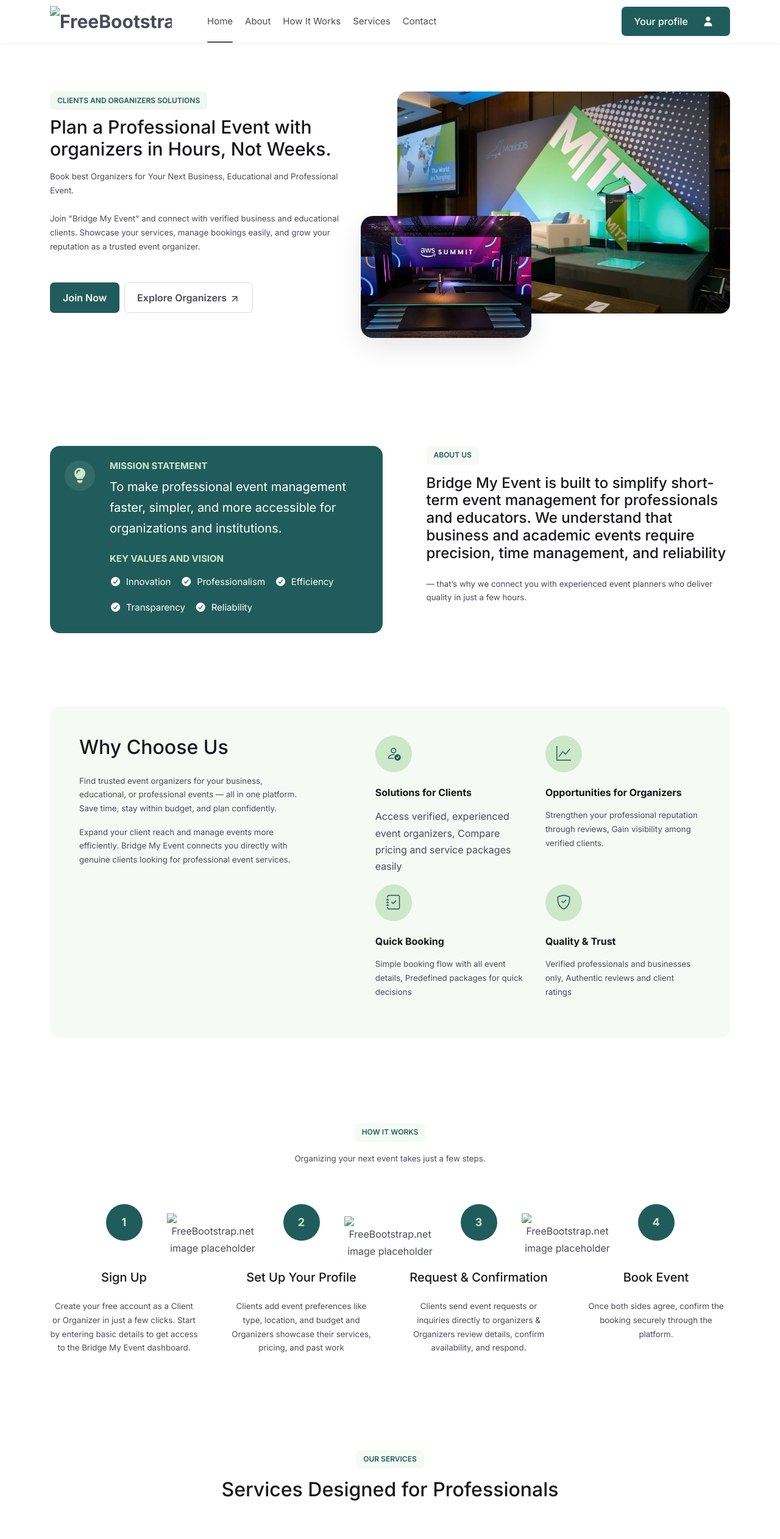
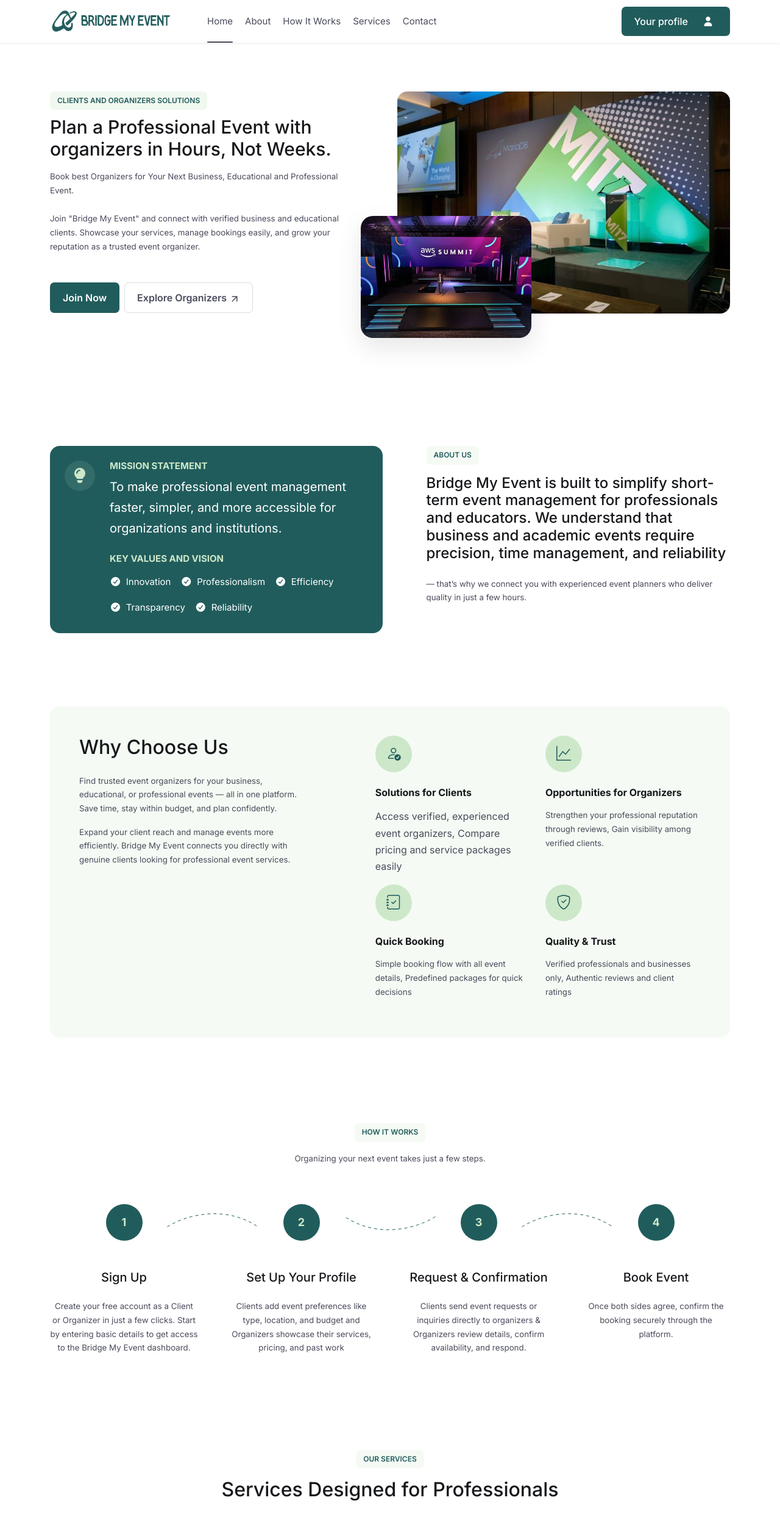
Before and after one commit to meet65/Bridge_My_Event, a plain HTML site: page index.html in a window 1280 px wide. Shown: the top 2523 px of the page at 61% size. Drawn offline with nearby package versions, Linux system fonts and the light colour scheme.

Commit message:
Update index.html

```diff
--- a/index.html
+++ b/index.html
@@ -30,7 +30,7 @@
         <div id="navbar" class="container d-flex align-items-center justify-content-between">
           <!-- Start Logo-->
           <a class="navbar-brand w-auto" href="index.html">
-            <img id="logo" class="logo dark img-fluid" src="./assets/Screenshot 2025-09-30 033046.png" alt="FreeBootstrap.net image placeholder">
+            <img id="logo" class="logo dark img-fluid" src="./Screenshot 2025-09-30 033046.png" alt="FreeBootstrap.net image placeholder">
           </a>
 
           <!-- Start offcanvas-->
@@ -38,7 +38,7 @@
             <div class="offcanvas-header">
               <div class="offcanvas-header-logo">
                 <a class="logo-link" id="fbs__net-navbarsLabel" href="index.html">
-                  <img class="logo dark img-fluid" src="./images/logo-dark.svg" alt="FreeBootstrap.net image placeholder">
+                  <img class="logo dark img-fluid" src="./logo-dark.svg" alt="FreeBootstrap.net image placeholder">
                 </a>
               </div>
               <button class="btn-close btn-close-black" type="button" data-bs-dismiss="offcanvas" aria-label="Close"></button>
@@ -225,7 +225,7 @@
             <div class="row g-md-5">
               <div class="col-md-6 col-lg-3">
                 <div class="step-card text-center h-100 d-flex flex-column justify-content-start position-relative" data-aos="fade-up" data-aos-delay="0">
-                  <div data-aos="fade-right" data-aos-delay="500"><img class="arch-line" src="assets/arch-line.svg" alt="FreeBootstrap.net image placeholder"></div><span class="step-number rounded-circle text-center fw-bold mb-5 mx-auto">1</span>
+                  <div data-aos="fade-right" data-aos-delay="500"><img class="arch-line" src="./arch-line.svg" alt="FreeBootstrap.net image placeholder"></div><span class="step-number rounded-circle text-center fw-bold mb-5 mx-auto">1</span>
                   <div>
                     <h3 class="fs-5 mb-4">Sign Up</h3>
                     <p>Create your free account as a Client or Organizer in just a few clicks. Start by entering basic details to get access to the Bridge My Event dashboard.</p>
@@ -234,14 +234,14 @@
               </div>
               <div class="col-md-6 col-lg-3" data-aos="fade-up" data-aos-delay="600">
                 <div class="step-card reverse text-center h-100 d-flex flex-column justify-content-start position-relative">
-                  <div data-aos="fade-right" data-aos-delay="1100"><img class="arch-line reverse" src="assets/arch-line-reverse (1).svg" alt="FreeBootstrap.net image placeholder"></div><span class="step-number rounded-circle text-center fw-bold mb-5 mx-auto">2</span>
+                  <div data-aos="fade-right" data-aos-delay="1100"><img class="arch-line reverse" src="./arch-line-reverse (1).svg" alt="FreeBootstrap.net image placeholder"></div><span class="step-number rounded-circle text-center fw-bold mb-5 mx-auto">2</span>
                   <h3 class="fs-5 mb-4">Set Up Your Profile</h3>
                   <p>Clients add event preferences like type, location, and budget and Organizers showcase their services, pricing, and past work</p>
                 </div>
               </div>
               <div class="col-md-6 col-lg-3" data-aos="fade-up" data-aos-delay="1200">
                 <div class="step-card text-center h-100 d-flex flex-column justify-content-start position-relative">
-                  <div data-aos="fade-right" data-aos-delay="1700"><img class="arch-line" src="assets/arch-line.svg" alt="FreeBootstrap.net image placeholder"></div><span class="step-number rounded-circle text-center fw-bold mb-5 mx-auto">3</span>
+                  <div data-aos="fade-right" data-aos-delay="1700"><img class="arch-line" src="./arch-line.svg" alt="FreeBootstrap.net image placeholder"></div><span class="step-number rounded-circle text-center fw-bold mb-5 mx-auto">3</span>
                   <h3 class="fs-5 mb-4">Request & Confirmation</h3>
                   <p>Clients send event requests or inquiries directly to organizers & Organizers review details, confirm availability, and respond.</p>
                 </div>
@@ -375,7 +375,7 @@
                 <div class="review carousel-item active" data-bs-interval="10000">
                   <div style="max-width: 18rem;">
                     <div class="person">
-                      <img class="person-img" src="./assets/person-img.jpg" alt="person">
+                      <img class="person-img" src="./person-img.jpg" alt="person">
                       <h2>Jani Meet</h2>
                     </div>
                     <p data-aos="fade-up" data-aos-delay="200">“ This platform has completely transformed the way I manage my business finances. The real-time transaction tracking and seamless payment options have saved me so much time and effort! ”</p>
@@ -385,7 +385,7 @@
                   <div style="max-width: 18rem;">
                     <div class="card-body">
                       <div class="person">
-                        <img class="person-img" src="./assets/person-img.jpg" alt="person">
+                        <img class="person-img" src="./person-img.jpg" alt="person">
                         <h2>sneh Acharya</h2>
                       </div>
                       <p class="card-text">“ As a freelancer, managing my finances can be overwhelming. The budgeting tools and personalized insights have made it so much easier to stay on top of my expenses and plan for the future. ”</p>
@@ -396,7 +396,7 @@
                   <div style="max-width: 18rem;">
                     <div class="card-body">
                       <div class="person">
-                        <img class="person-img" src="./assets/person-img.jpg" alt="person">
+                        <img class="person-img" src="./person-img.jpg" alt="person">
                         <h2>Modi Krish</h2>
                       </div>
                       <p class="card-text">“ The investment options and portfolio management tools on this platform are top-notch. The variety of choices caters to all types of investors, from conservative to aggressive. I especially appreciate how the tailored recommendations align perfectly with my financial goals. It’s a game-changer for anyone serious about growing their wealth. ”</p>
```
